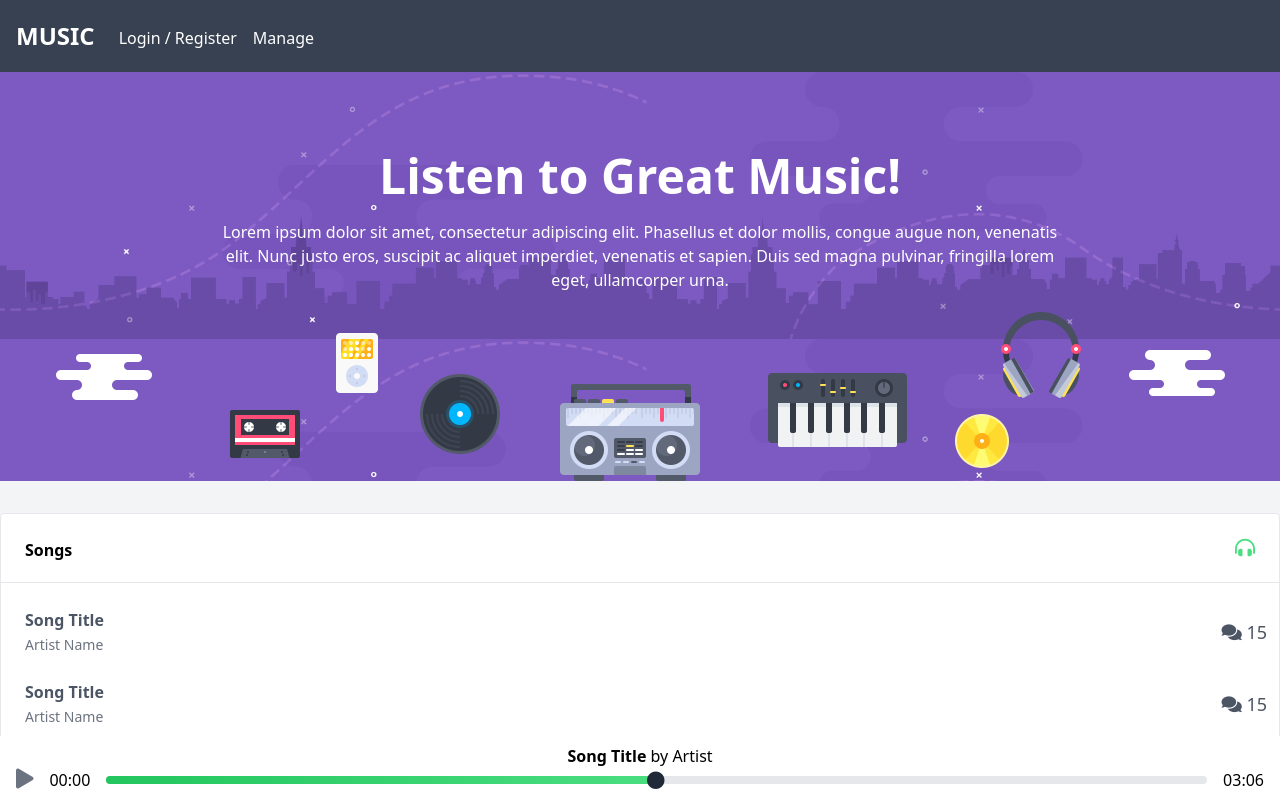
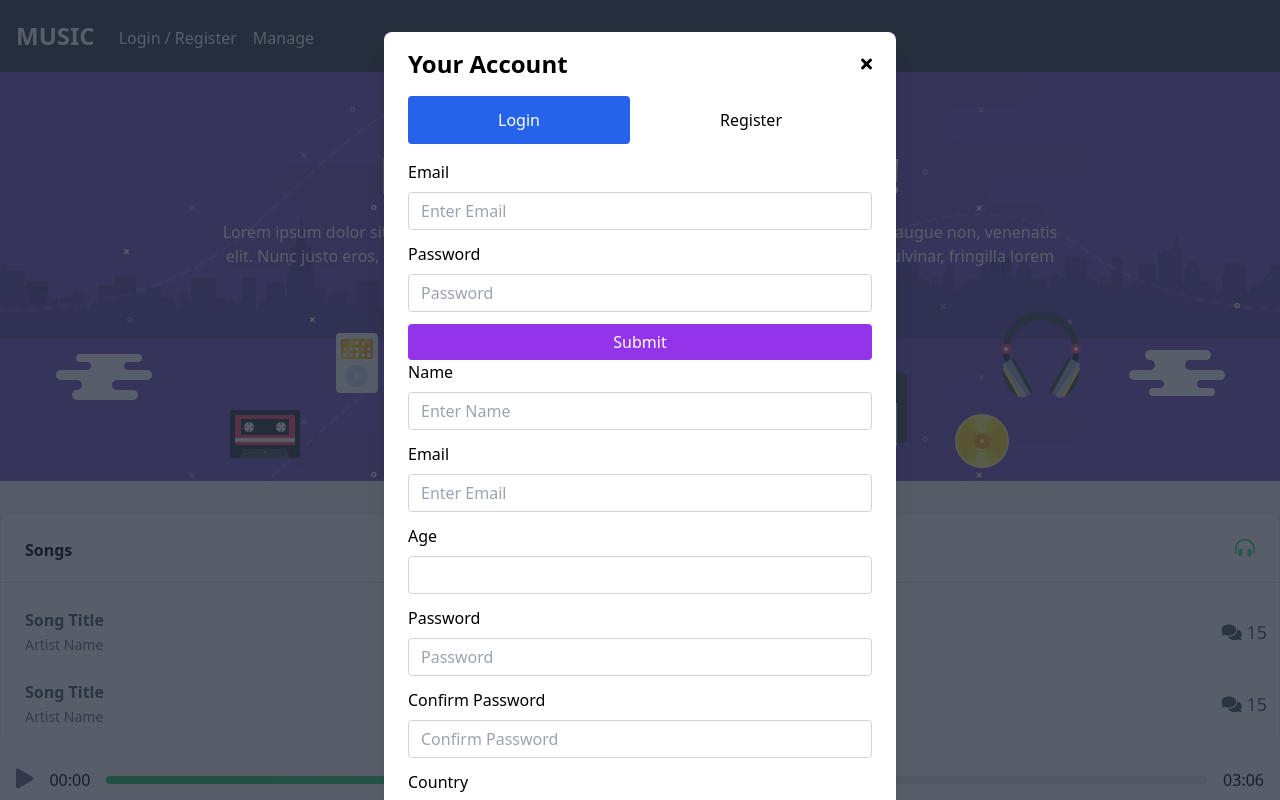
Before and after one commit to muratcanberber/VueProjects, a Vue app in the folder vue-music-app/: page / in a window 1280 px wide. Both pictures are taken after a click on the link "Login / Register". Shown: the top 800 px of the page. Built offline with nearby package versions, Linux system fonts and the light colour scheme.

Commit message:
Opening And Closing Auth Popup

```diff
--- a/vue-music-app/src/App.vue
+++ b/vue-music-app/src/App.vue
@@ -1,5 +1,5 @@
 <template>
-  <AppHeader></AppHeader>
+  <Header></Header>
   <!-- Introduction -->
   <section class="mb-8 py-20 text-white text-center relative">
     <div
@@ -268,17 +268,17 @@
     </div>
   </div>
 
-  <AppAuth></AppAuth>
+  <Auth></Auth>
 </template>
 
 <script>
-import AppHeader from "./components/AppHeader.vue";
-import AppAuth from "./components/AppAuth.vue";
+import Header from "./components/Header.vue";
+import Auth from "./components/Auth.vue";
 export default {
   name: "App",
   components: {
-    AppHeader,
-    AppAuth,
+    Header,
+    Auth,
   },
 };
 </script>
--- a/vue-music-app/src/components/AppAuth.vue
+++ b/vue-music-app/src/components/Auth.vue
@@ -1,6 +1,10 @@
 <template>
   <!-- Auth Modal -->
-  <div class="fixed z-10 inset-0 overflow-y-auto hidden" id="modal">
+  <div
+    class="fixed z-10 inset-0 overflow-y-auto"
+    id="modal"
+    :class="hiddenClass"
+  >
     <div
       class="flex items-end justify-center min-h-screen pt-4 px-4 pb-20 text-center sm:block sm:p-0"
     >
@@ -22,7 +26,10 @@
           <div class="flex justify-between items-center pb-4">
             <p class="text-2xl font-bold">Your Account</p>
             <!-- Modal Close Button -->
-            <div class="modal-close cursor-pointer z-50">
+            <div
+              class="modal-close cursor-pointer z-50"
+              @click="isOpen = false"
+            >
               <i class="fas fa-times"></i>
             </div>
           </div>
@@ -149,7 +156,14 @@
 </template>
 
 <script>
+import { mapState, mapWritableState } from "pinia";
+import useModalStore from "@/stores/modal";
+
 export default {
-  name: "AppAuth",
+  name: "Auth",
+  computed: {
+    ...mapState(useModalStore, ["hiddenClass"]),
+    ...mapWritableState(useModalStore, ["isOpen"]),
+  },
 };
 </script>
--- a/vue-music-app/src/components/AppHeader.vue
+++ b/vue-music-app/src/components/Header.vue
@@ -9,7 +9,9 @@
         <ul class="flex flex-row mt-1">
           <!-- Navigation Links -->
           <li>
-            <a class="px-2 text-white" href="#">Login / Register</a>
+            <a class="px-2 text-white" href="#" @click.prevent="toggleAuthModal"
+              >Login / Register</a
+            >
           </li>
           <li>
             <a class="px-2 text-white" href="#">Manage</a>
@@ -19,3 +21,21 @@
     </nav>
   </header>
 </template>
+
+<script>
+import { mapStores } from "pinia";
+import useModalStore from "@/stores/modal";
+
+export default {
+  name: "AppHeader",
+  computed: {
+    ...mapStores(useModalStore),
+  },
+  methods: {
+    toggleAuthModal() {
+      this.modalStore.isOpen = !this.modalStore.isOpen;
+      console.log(this.modalStore.isOpen);
+    },
+  },
+};
+</script>
--- /dev/null
+++ b/vue-music-app/src/stores/modal.js
@@ -0,0 +1,12 @@
+import { defineStore } from "pinia";
+
+export default defineStore("modal", {
+  state: () => ({
+    isOpen: false,
+  }),
+  getters: {
+    hiddenClass(state) {
+      return !state.isOpen ? "hidden" : "";
+    },
+  },
+});
```
Also changed, not shown: vue-music-app/.eslintrc.cjs.
